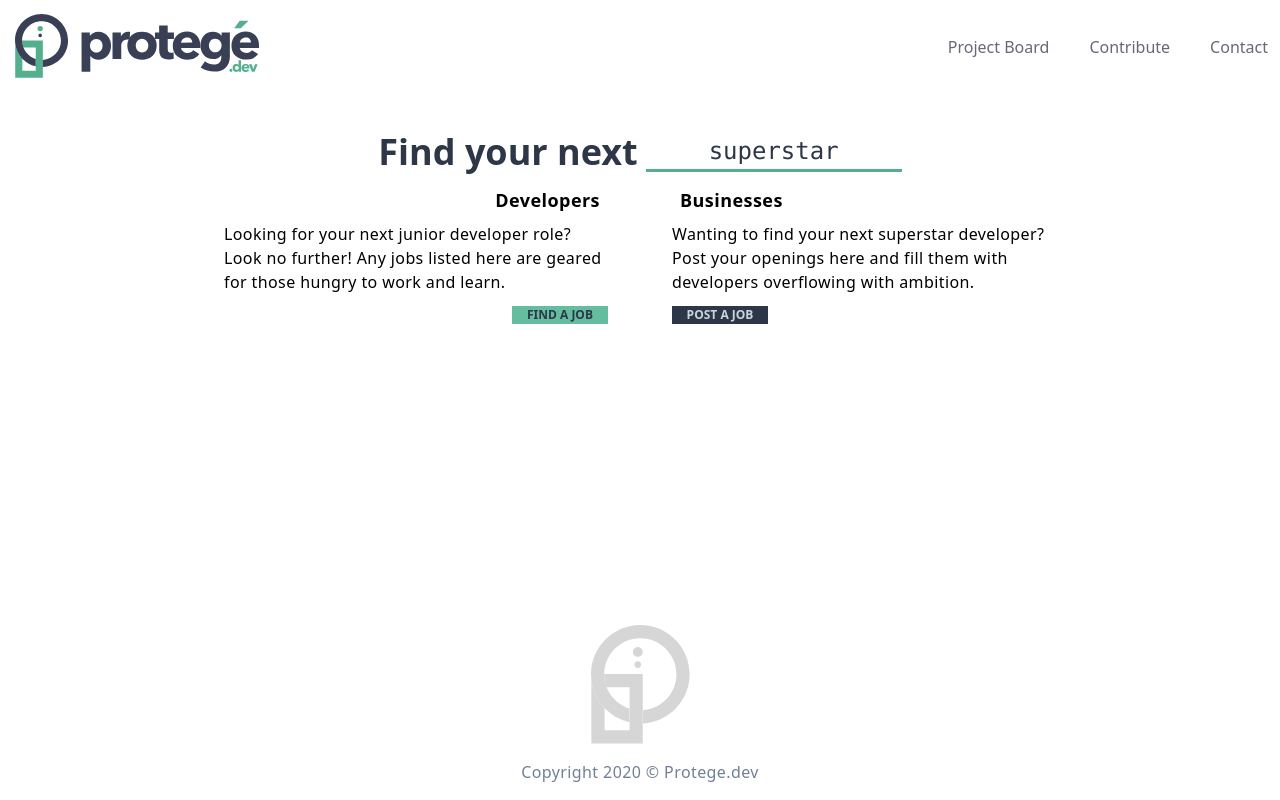
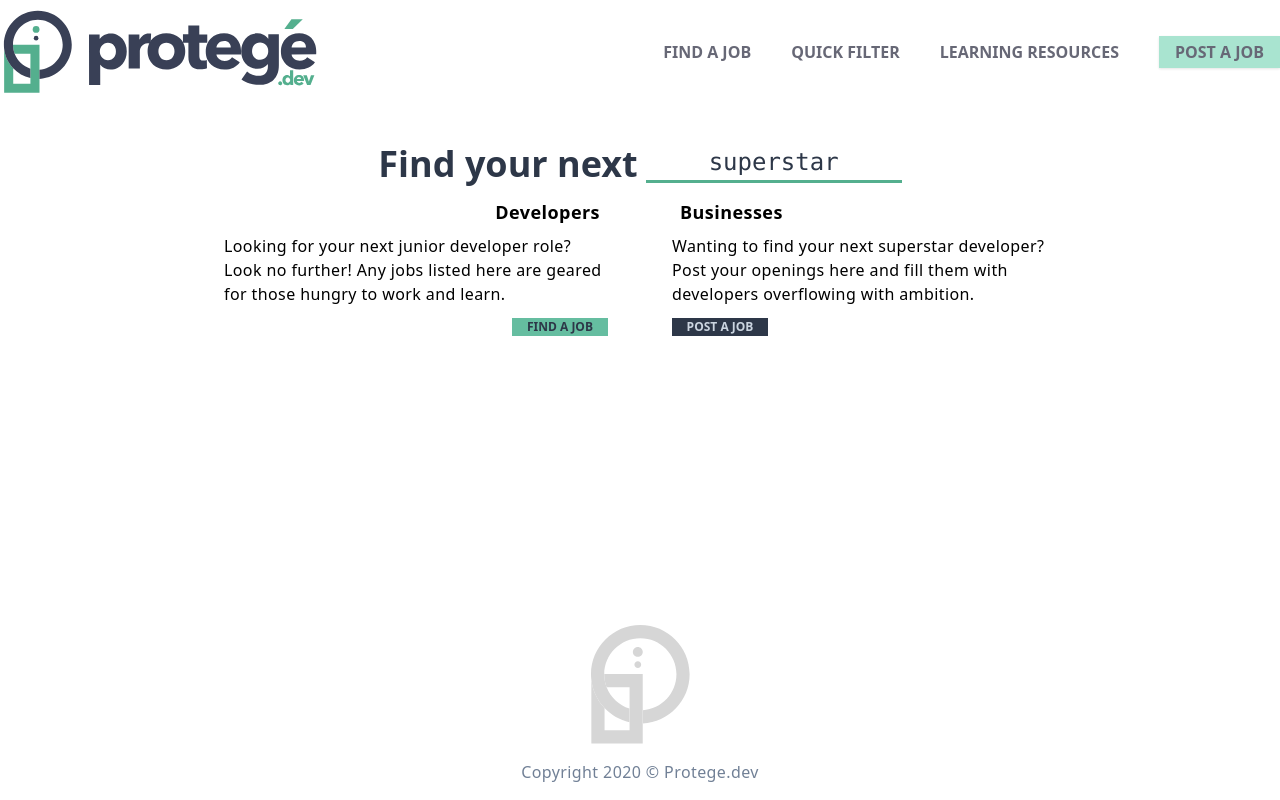
Before and after one commit to ProjectProtege/protege, a React (Create React App) app: page / in a window 1280 px wide. Built offline with nearby package versions, Linux system fonts and the light colour scheme.

Commit message:
Responsive header and additional styling
- finalize router/routes
- add bg image

```diff
--- a/package.json
+++ b/package.json
@@ -3,6 +3,10 @@
   "version": "0.1.0",
   "private": true,
   "dependencies": {
+    "@fortawesome/fontawesome-svg-core": "^1.2.28",
+    "@fortawesome/free-brands-svg-icons": "^5.13.0",
+    "@fortawesome/free-solid-svg-icons": "^5.13.0",
+    "@fortawesome/react-fontawesome": "^0.1.9",
     "@testing-library/jest-dom": "^4.2.4",
     "@testing-library/react": "^9.5.0",
     "@testing-library/user-event": "^7.2.1",
--- a/src/assets/tailwind.css
+++ b/src/assets/tailwind.css
@@ -1,3 +1,21 @@
 @tailwind base;
 @tailwind components;
 @tailwind utilities;
+
+/*--Buttons--*/
+
+.btn {
+  @apply px-4 py-1 font-bold shadow opacity-75 transition-transform duration-200 transform
+}
+
+.btn-teal {
+  @apply bg-teal-300 text-blue-500
+}
+
+.btn-blue {
+  @apply bg-blue-500 text-white
+}
+
+.btn:hover {
+  @apply shadow-md opacity-100 scale-105
+}
--- a/src/components/App.js
+++ b/src/components/App.js
@@ -6,7 +6,7 @@ import Home from '../pages/Home'
 import ProjectBoard from '../pages/project-board'
 import Contribute from '../pages/contribute'
 import Contact from '../pages/contact'
-import IndividualJob from '../pages/individual-job'
+import IndividualJobPage from '../pages/individual-job'
 
 import * as ROUTES from '../constants/routes'
 
@@ -18,7 +18,7 @@ const App = () => (
     <Route path={ROUTES.PROJECT_BOARD} component={ProjectBoard} />
     <Route path={ROUTES.CONTACT} component={Contact} />
     <Route path={ROUTES.CONTRIBUTE} component={Contribute} />
-    <Route path={ROUTES.INDIVIDUAL_JOB} component={IndividualJob} />
+    <Route path={ROUTES.INDIVIDUAL_JOB} component={IndividualJobPage} />
   </Layout>
 </Router>
 
--- a/src/components/Nav.js
+++ b/src/components/Nav.js
@@ -1,21 +1,56 @@
 import React from 'react'
 import {Link} from 'react-router-dom'
 import * as ROUTES from '../constants/routes'
+import { FontAwesomeIcon } from '@fortawesome/react-fontawesome'
+import { faBars } from "@fortawesome/free-solid-svg-icons"
 
-const Nav = () => (
-  <nav>
-    <ul className="flex text-blue-500">
-      <li className='pr-10 opacity-75 hover:opacity-100'>
-        <Link to={ROUTES.PROJECT_BOARD}>Project Board</Link>
+const Nav = () => {
+
+  const [active, setActive] = React.useState(false)
+
+  return(
+    <React.Fragment>
+    <nav className="md:hidden text-blue-500 text-right relative">
+      <button className="nav-toggle relative md:hidden text-3xl p-3" onClick={() => setActive(oldActive => !oldActive)}>
+        <FontAwesomeIcon icon={faBars}/>
+      </button>
+
+      <ul className={`${active ? 'absolute' : 'hidden'} mt-2 text-center w-screen uppercase right-0 font-semibold bg-white shadow-lg p-2`}>
+        <li className='py-3 opacity-75 hover:opacity-100 border-b-2 border-gray-300'>
+          <Link to={ROUTES.PROJECT_BOARD}>Find a Job</Link>
         </li>
-      <li className='pr-10 opacity-75 hover:opacity-100'>
-        <Link to={ROUTES.CONTRIBUTE}>Contribute</Link>
+
+        <li className='py-3 opacity-75 hover:opacity-100 border-b-2 border-gray-300'>
+          <Link to={ROUTES.CONTRIBUTE}>Quick Filter</Link>
         </li>
-      <li className='opacity-75 hover:opacity-100'>
-        <Link to={ROUTES.CONTACT}>Contact</Link>
+
+        <li className='pt-3 pb-2 opacity-75 hover:opacity-100 border-b-2 border-gray-300'>
+          <Link to={ROUTES.CONTACT}>Learning Resources</Link>
+        </li>
+        <li className="bg-teal-300 px-4 mt-3 mb-1 w-1/2 py-1 mx-auto font-bold">
+          <Link to={ROUTES.PROJECT_BOARD}>Post a Job</Link>
           </li>
       </ul>
     </nav>
+
+    <nav className="hidden md:block text-blue-500 uppercase font-semibold">
+      <ul className="flex justify-between">
+        <li className="mt-1 pr-4 lg:pr-10 opacity-75 hover:opacity-100">
+          <Link to={ROUTES.PROJECT_BOARD} className="pb-3 border-b-2 border-white hover:border-teal-500 ">Find a Job</Link>
+        </li>
+        <li className="mt-1 pr-4 lg:pr-10 opacity-75 hover:opacity-100">
+          <Link to={ROUTES.PROJECT_BOARD} className="pb-3 border-b-2 border-white hover:border-teal-500 ">Quick filter</Link>
+        </li>
+        <li className="mt-1 pr-4 lg:pr-10 opacity-75 hover:opacity-100">
+          <Link to={ROUTES.PROJECT_BOARD} className="pb-3 border-b-2 border-white hover:border-teal-500 ">Learning Resources</Link>
+        </li>
+        <li className="btn btn-teal">
+          <Link to={ROUTES.PROJECT_BOARD}>Post a Job</Link>
+        </li>
+      </ul>
+    </nav>
+    </React.Fragment>
   )
+}
 
 export default Nav
--- a/src/layouts/Layout.js
+++ b/src/layouts/Layout.js
@@ -1,21 +1,24 @@
 import React from 'react'
+import { Link } from 'react-router-dom'
 import Nav from '../components/Nav'
 import Footer from '../components/Footer'
 import Logo from '../assets/images/protegeLogo.svg'
 
 const Layout = ({children}) => (
   <div className='min-h-screen flex flex-col'>
-    <header className="p-3">
+    <header className="py-2">
       <div className='container mx-auto flex justify-between items-center'>
-        <div style={{width: 250}}>
+        <Link to="/" className="w-1/2 md:w-1/4">
           <img src={Logo} alt="Protege.dev Logo"/>
-        </div>
-        <Nav />
+        </Link>
+        <Nav/>
       </div>
     </header>
-    <main className="flex-grow">
+
+    <main className="flex-grow container mx-auto">
       {children}
     </main>
+
     <Footer />
   </div>
 )
```
Also changed, not shown: src/assets/main.css, 1 other file (tests, documents, lock files or other folders). Lines whose indentation alone changed are shown as unchanged.
